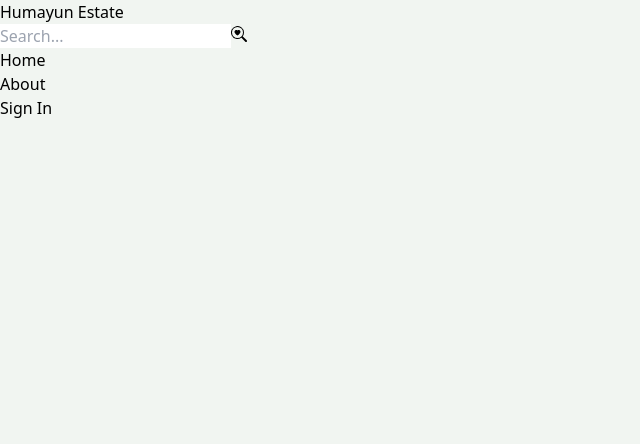
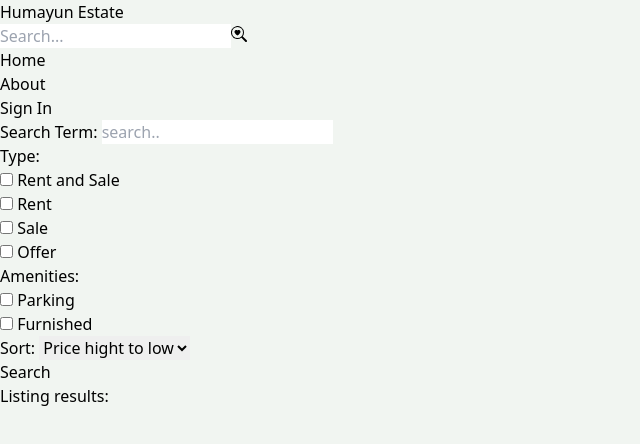
Before and after one commit to devhumayun/MERN-Real-Estate, a React (Vite) app in the folder client/: page /search in a window 1280 px wide. Shown: the top 444 px of the page, without its empty margins (0-640 px from the left). Built offline with nearby package versions, Linux system fonts and the light colour scheme.

Commit message:
complate listing search functionlity

```diff
--- a/client/src/App.jsx
+++ b/client/src/App.jsx
@@ -9,6 +9,7 @@ import PrivateRoute from "./component/PrivateRoute";
 import CreateListing from "./pages/CreateListing";
 import UpdateListing from "./pages/UpdateListing";
 import Listing from "./pages/Listing";
+import Search from "./pages/Search";
 export default function App() {
   return (
     <>
@@ -18,6 +19,7 @@ export default function App() {
           <Route path="/" element={<Home />} />
           <Route path="/about" element={<About />} />
           <Route path="/listing/:listingId" element={<Listing />} />
+          <Route path="search" element={<Search />} />
           <Route element={<PrivateRoute />}>
             <Route path="/profile" element={<Profile />} />
             <Route path="/create-listing" element={<CreateListing />} />
--- /dev/null
+++ b/client/src/pages/Search.jsx
@@ -0,0 +1,198 @@
+import { useEffect, useState } from "react";
+import {useNavigate} from 'react-router-dom'
+
+const Search = () => {
+  const navigate = useNavigate()
+  const [searchListing, setSearchListing] = useState({
+    searchTerm: "",
+    offer: false,
+    furnished: false,
+    parking: false,
+    order: "desc",
+    sort: "created_at",
+    type: "all",
+  });
+  const handleInputChange = (e) => {
+    if (
+      e.target.id === "all" ||
+      e.target.id === "sale" ||
+      e.target.id === "rent"
+    ) {
+      setSearchListing({
+        ...searchListing,
+        type: e.target.id,
+      });
+    }
+    if (
+      e.target.id === "offer" ||
+      e.target.id === "parking" ||
+      e.target.id === "furnished"
+    ) {
+      setSearchListing({
+        ...searchListing,
+        [e.target.id]:
+          e.target.checked || e.target.checked === "true" ? true : false,
+      });
+    }
+    if (e.target.id === "searchTerm") {
+      setSearchListing({
+        ...searchListing,
+        searchTerm: e.target.value,
+      });
+    }
+    if (e.target.id === "sort_order") {
+      const sort = e.target.value.split("_")[0] || "created_at";
+      const order = e.target.value.split("_")[1] || "desc";
+      setSearchListing({ ...searchListing, sort, order });
+    }
+  };
+
+  useEffect(() => {
+    const urlParams = new URLSearchParams(location.search)
+    const searchTermFromUrl = urlParams.get("searchTerm")
+    const searchTypeFromUrl = urlParams.get("type")
+    const searchOfferFromUrl = urlParams.get("offer")
+    const searchParkingFromUrl = urlParams.get("parking")
+    const searchFurnishedFromUrl = urlParams.get("furnished")
+    const searchSortFromUrl = urlParams.get("sort")
+    const searchOrderFromUrl = urlParams.get("order")
+    if(searchTermFromUrl || searchTypeFromUrl || searchOfferFromUrl || searchParkingFromUrl || searchFurnishedFromUrl || searchSortFromUrl || searchOrderFromUrl){
+        setSearchListing({
+            searchTerm: searchTermFromUrl || "",
+            type : searchTypeFromUrl || "all",
+            offer: searchOfferFromUrl === "true" ? true:false,
+            furnished: searchFurnishedFromUrl === "true"? true:false,
+            parking: searchParkingFromUrl === "true" ? true: false,
+            sort: searchSortFromUrl || "create_at",
+            order: searchOrderFromUrl || "desc"
+        })
+    }
+  },[location.search])
+
+  const handleSearchForm = (e) => {
+    e.preventDefault()
+    const urlParams = new URLSearchParams()
+    urlParams.set("searchTerm", searchListing.searchTerm)
+    urlParams.set("offer", searchListing.offer)
+    urlParams.set("parking", searchListing.parking)
+    urlParams.set("purnished", searchListing.furnished)
+    urlParams.set("order", searchListing.order)
+    urlParams.set("sort", searchListing.sort)
+    urlParams.set("type", searchListing.type)
+    const searchQuery = urlParams.toString()
+    navigate(`/search?${searchQuery}`)
+  }
+
+  return (
+    <main className="flex flex-col md:flex-row">
+      <div className="p-7 border-b-2 md:border-r-2 min-h-screen">
+        <form onSubmit={handleSearchForm} className="flex flex-col gap-8">
+          <div className="flex items-center gap-2">
+            <label className="whitespace-nowrap"> Search Term: </label>
+            <input
+              value={searchListing.searchTerm}
+              onChange={handleInputChange}
+              type="text"
+              placeholder="search.."
+              id="searchTerm"
+              className="w-full p-3 rounded-lg outline-none"
+            />
+          </div>
+          <div className="flex gap-3">
+            <label> Type: </label>
+            <div className="flex items-center">
+              <input
+                value={searchListing.type === "all"}
+                onChange={handleInputChange}
+                type="checkbox"
+                id="all"
+                className="w-8"
+              />
+              <span> Rent and Sale </span>
+            </div>
+            <div className="flex items-center gap-1">
+              <input
+                value={searchListing.type === "rent"}
+                onChange={handleInputChange}
+                type="checkbox"
+                id="rent"
+                className="w-8"
+              />
+              <span> Rent </span>
+            </div>
+            <div className="flex items-center gap-1">
+              <input
+                value={searchListing.type === "sale"}
+                onChange={handleInputChange}
+                type="checkbox"
+                id="sale"
+                className="w-8"
+              />
+              <span> Sale </span>
+            </div>
+            <div className="flex items-center gap-1">
+              <input
+                value={searchListing.offer}
+                onChange={handleInputChange}
+                type="checkbox"
+                id="offer"
+                className="w-8"
+              />
+              <span> Offer </span>
+            </div>
+          </div>
+          <div className="flex gap-2">
+            <label> Amenities: </label>
+            <div className="flex items-center gap-2">
+              <input
+                value={searchListing.parking}
+                onChange={handleInputChange}
+                type="checkbox"
+                id="parking"
+                className="w-8"
+              />
+              <span> Parking </span>
+            </div>
+            <div className="flex items-center gap-2">
+              <input
+                value={searchListing.furnished}
+                onChange={handleInputChange}
+                type="checkbox"
+                id="furnished"
+                className="w-8"
+              />
+              <span> Furnished </span>
+            </div>
+          </div>
+          <div className="flex items-center gap-3">
+            <label>Sort: </label>
+            <select
+              defaultValue={"created_at_desc"}
+              onChange={handleInputChange}
+              id="sort_order"
+              className="p-3 rounded-lg outline-none"
+            >
+              <option value="regularPrice_desc"> Price hight to low </option>
+              <option value="regularPrice_asc"> Price low to high </option>
+              <option value="createAt_desc"> Latest </option>
+              <option value="createdAt_asc"> Oldest </option>
+            </select>
+          </div>
+          <button className="bg-slate-900 text-white uppercase p-3 rounded-lg">
+            {" "}
+            Search{" "}
+          </button>
+        </form>
+      </div>
+      <div>
+        <div className="">
+          <h1 className="p-8 text-3xl font-bold text-slate-900">
+            Listing results:
+          </h1>
+        </div>
+      </div>
+    </main>
+  );
+};
+
+export default Search;
```
